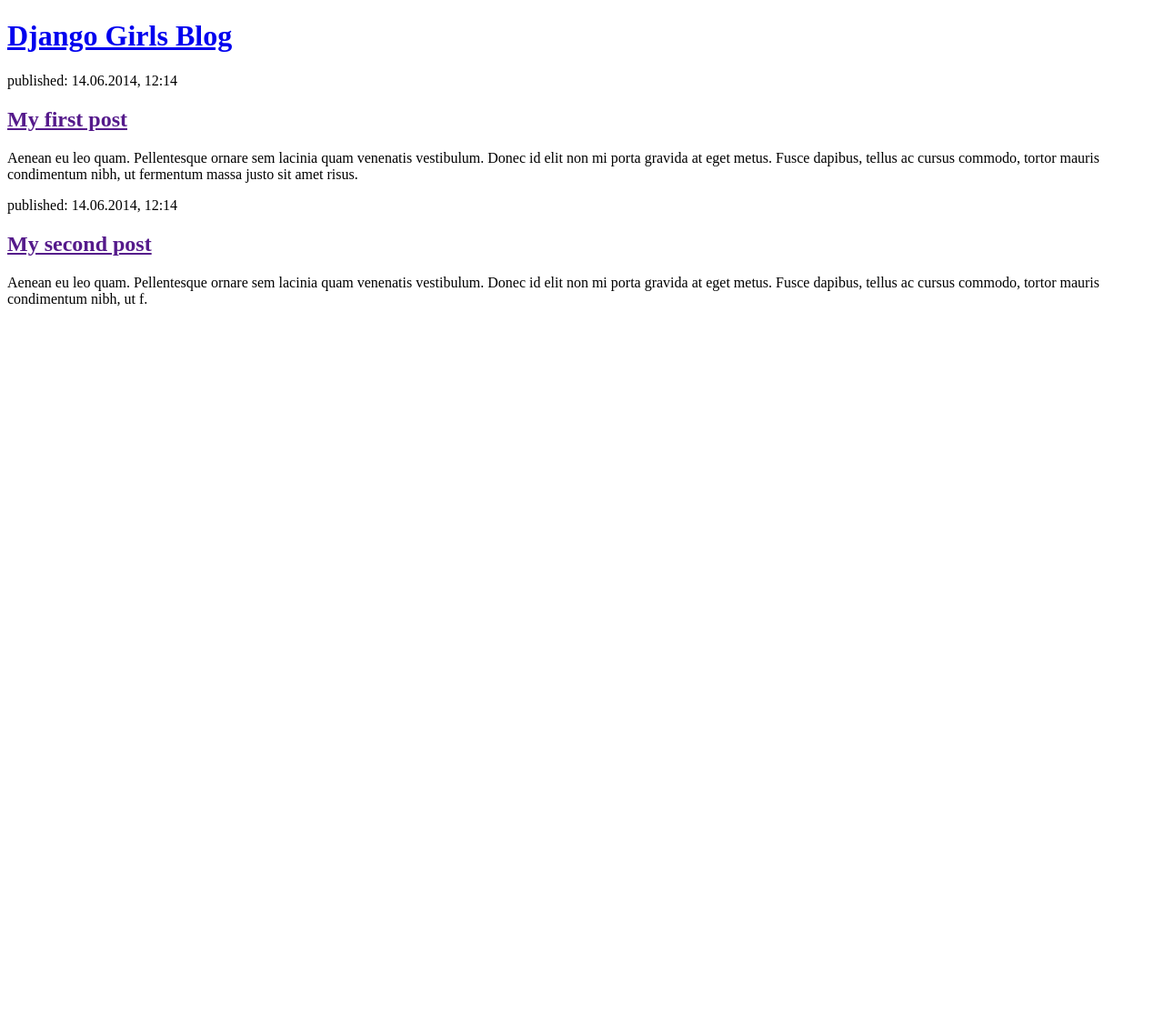
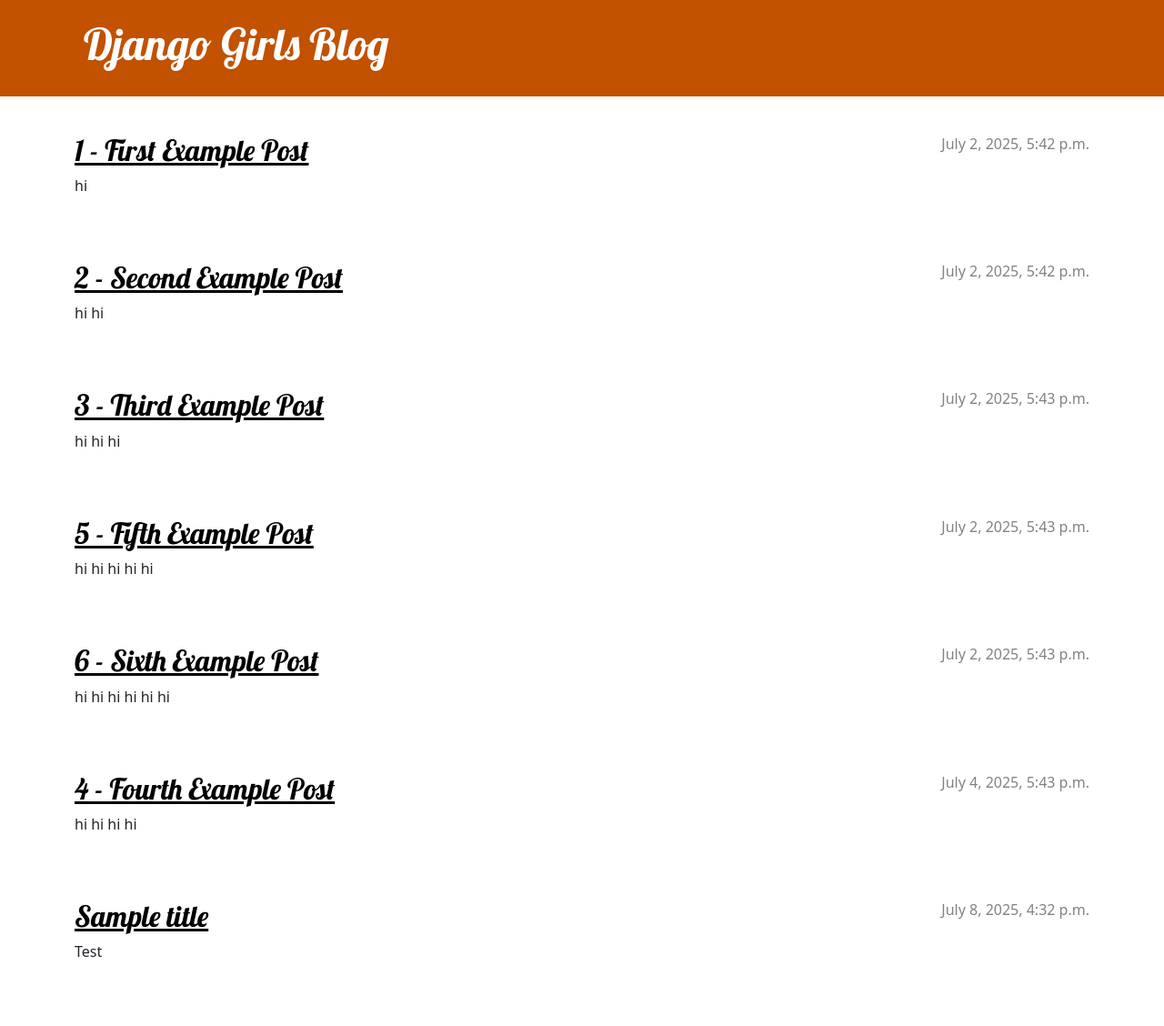
Before and after one commit to luckycelery/SDEV-220-M07-Tutorial, a Django app: page / in a window 1280 px wide. Shown: the whole page at 91% size. Before the commit the page ends 337 px from the top, so only its background shows below. Run offline with Django 5.2, Linux system fonts and the light colour scheme; data comes from the database, SQL or seed files in the repository; both versions use the stored data as it was after the commit.

Commit message:
CSS section

```diff
--- /dev/null
+++ b/blog/static/css/blog.css
@@ -0,0 +1,76 @@
+.page-header {
+    background-color: #C25100;
+    margin-top: 0;
+    margin-bottom: 40px;
+    padding: 20px 20px 20px 40px;
+}
+
+.page-header h1,
+.page-header h1 a,
+.page-header h1 a:visited,
+.page-header h1 a:active {
+    color: #ffffff;
+    font-size: 36pt;
+    text-decoration: none;
+}
+
+h1,
+h2,
+h3,
+h4 {
+    font-family: 'Lobster', cursive;
+}
+
+.date {
+    color: #828282;
+}
+
+.save {
+    float: right;
+}
+
+.post-form textarea,
+.post-form input {
+    width: 100%;
+}
+
+.top-menu,
+.top-menu:hover,
+.top-menu:visited {
+    color: #ffffff;
+    float: right;
+    font-size: 26pt;
+    margin-right: 20px;
+}
+
+.post {
+    margin-bottom: 70px;
+}
+
+.post h2 a,
+.post h2 a:visited {
+    color: #000000;
+}
+
+.post > .date,
+.post > .actions {
+    float: right;
+}
+
+.btn-secondary,
+.btn-secondary:visited {
+    color: #C25100;
+    background: none;
+    border-color: #C25100;
+    margin-left: 15px;
+}
+
+.btn-secondary:hover {
+    color: #FFFFFF;
+    background-color: #C25100;
+}
+
+.page-header h1 a {
+    text-decoration: none;
+    color: inherit;
+}
--- a/blog/templates/blog/post_list.html
+++ b/blog/templates/blog/post_list.html
@@ -1,23 +1,33 @@
+{% load static %}
 <!DOCTYPE html>
 <html>
     <head>
-        <title>Emma's Django Girls blog</title>
+        <title>Django Girls blog</title>
+        <link rel="stylesheet" href="https://cdn.jsdelivr.net/npm/bootstrap@5.3.3/dist/css/bootstrap.min.css" integrity="sha384-QWTKZyjpPEjISv5WaRU9OFeRpok6YctnYmDr5pNlyT2bRjXh0JMhjY6hW+ALEwIH" crossorigin="anonymous">
+        <link rel="stylesheet" href="{% static 'css/blog.css' %}">
+        <link rel="stylesheet" href="https://fonts.googleapis.com/css?family=Lobster&subset=latin,latin-ext">
     </head>
     <body>
-        <header>
-            <h1><a href="/">Django Girls Blog</a></h1>
+        <header class="page-header">
+            <div class="container">
+                <h1><a href="/">Django Girls Blog</a></h1>
+            </div>
         </header>
 
-        {{posts}}
-            <time>published: 14.06.2014, 12:14</time>
-            <h2><a href="">My first post</a></h2>
-            <p>Aenean eu leo quam. Pellentesque ornare sem lacinia quam venenatis vestibulum. Donec id elit non mi porta gravida at eget metus. Fusce dapibus, tellus ac cursus commodo, tortor mauris condimentum nibh, ut fermentum massa justo sit amet risus.</p>
-        {{posts}}
-
-        {{posts}}
-            <time>published: 14.06.2014, 12:14</time>
-            <h2><a href="">My second post</a></h2>
-            <p>Aenean eu leo quam. Pellentesque ornare sem lacinia quam venenatis vestibulum. Donec id elit non mi porta gravida at eget metus. Fusce dapibus, tellus ac cursus commodo, tortor mauris condimentum nibh, ut f.</p>
-        {{post}}
+        <main class="container">
+            <div class="row">
+                <div class="col">
+                    {% for post in posts %}
+                        <article class="post">
+                            <time class="date">
+                                {{ post.published_date }}
+                            </time>
+                            <h2><a href="">{{ post.title }}</a></h2>
+                            <p>{{ post.text|linebreaksbr }}</p>
+                        </article>
+                    {% endfor %}
+                </div>
+            </div>
+        </main>
     </body>
 </html>
--- a/blog/views.py
+++ b/blog/views.py
@@ -1,4 +1,7 @@
 from django.shortcuts import render
+from django.utils import timezone
+from .models import Post
 
 def post_list(request):
-    return render(request, 'blog/post_list.html')
+    posts = Post.objects.filter(published_date__lte=timezone.now()).order_by('published_date')
+    return render(request, 'blog/post_list.html', {'posts': posts})
```
Also changed, not shown: db.sqlite3.
